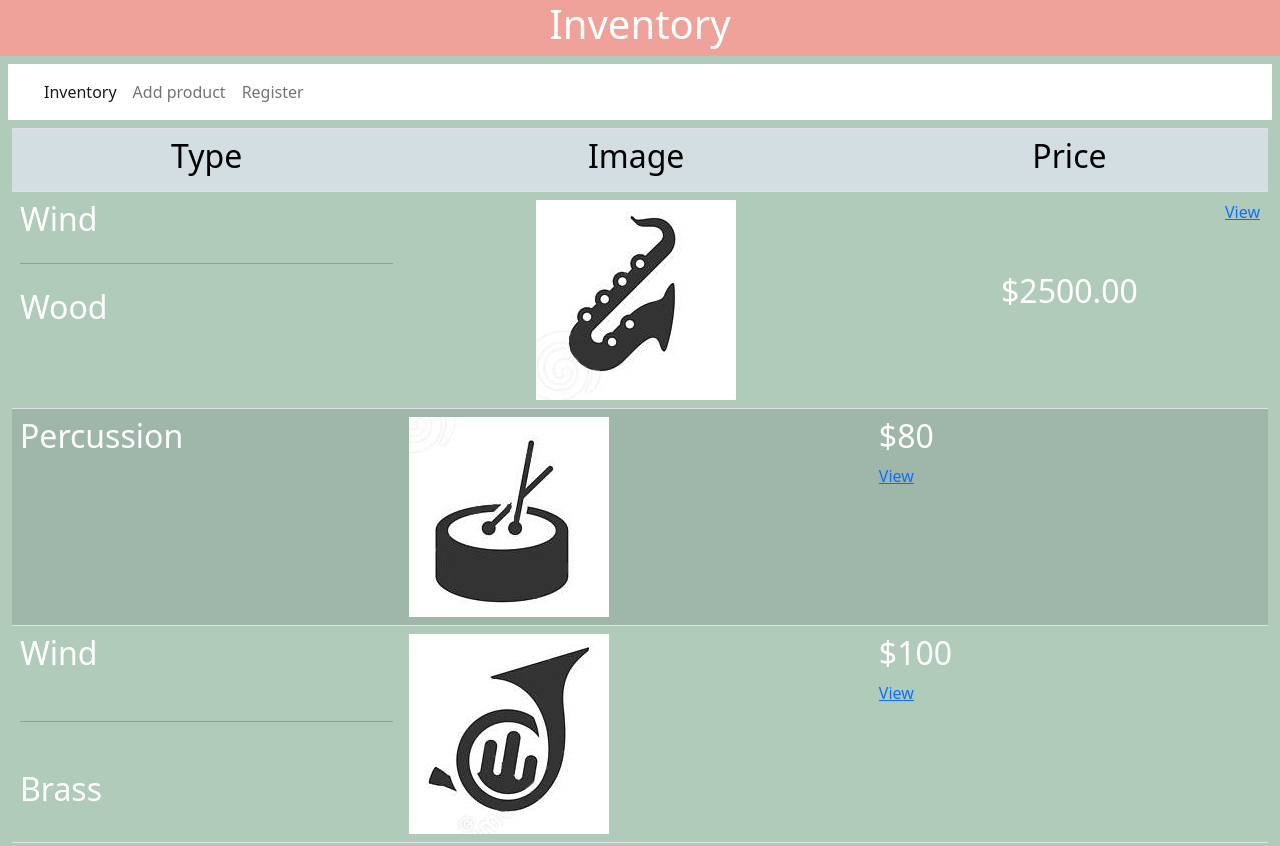
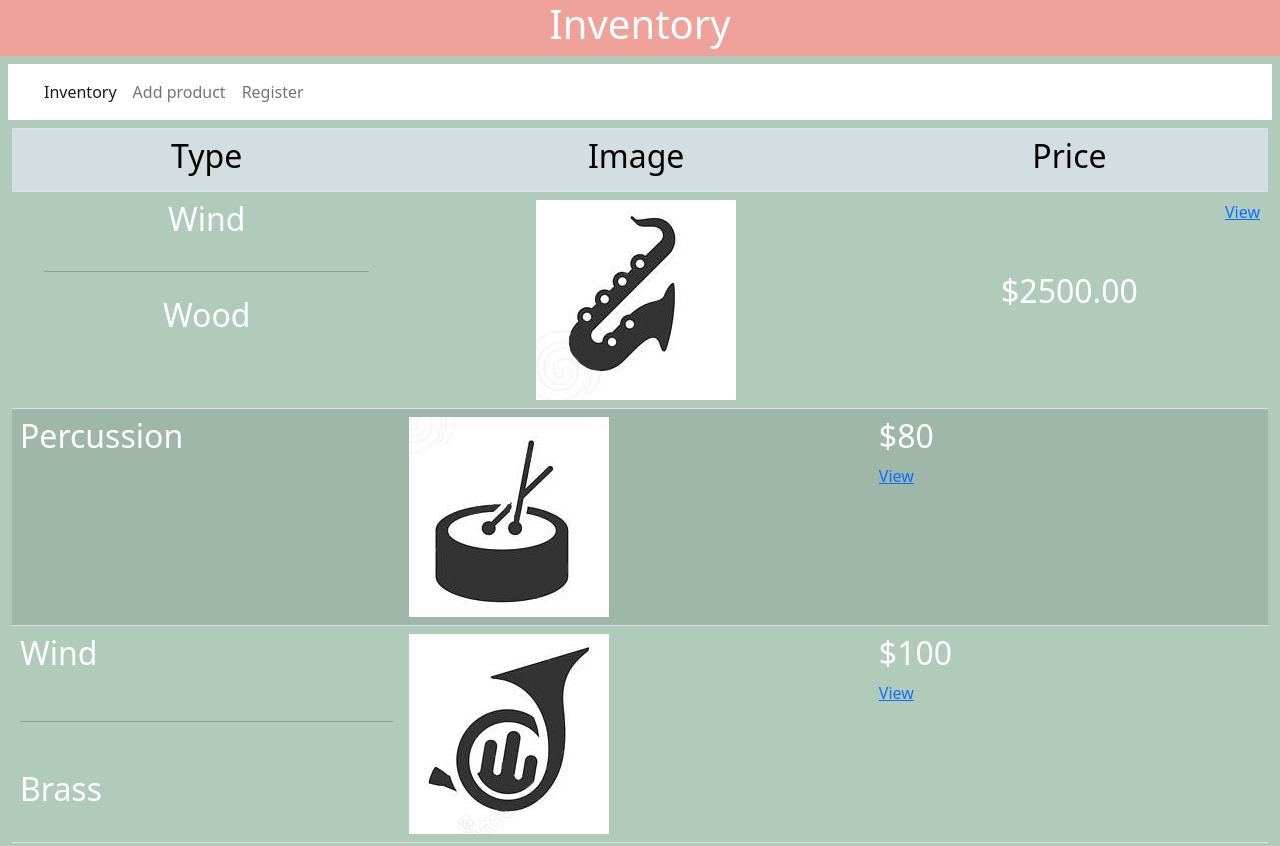
Before and after one commit to CosmeValera/Inventory, a website: page index.html in a window 1280 px wide. Shown: the top 846 px of the page. Drawn offline with nearby package versions, Linux system fonts and the light colour scheme.

Commit message:
change stye pug template

```diff
--- a/index.css
+++ b/index.css
@@ -36,3 +36,9 @@ footer {
   justify-content: center;
   align-items: center;
 }
+
+.centerElement {
+  display: flex;
+  flex-direction: column;
+  align-items: center;
+}
--- a/index.html
+++ b/index.html
@@ -77,9 +77,13 @@
             </tr>
             <tr>
               <td>
-                <h2>Wind</h2>
-                <hr class="my-4" />
-                <h2>Wood</h2>
+                <div class="centerElement">
+                  <h2>Wind</h2>
+                </div>
+                <hr class="m-4" />
+                <div class="centerElement">
+                  <h2>Wood</h2>
+                </div>
               </td>
               <!-- TODO: Que el enlce apunte al boton de edicion de ese instrumento -->
               <td>
```
Also changed, not shown: howToDoPug.xml (+12 -6 lines).
